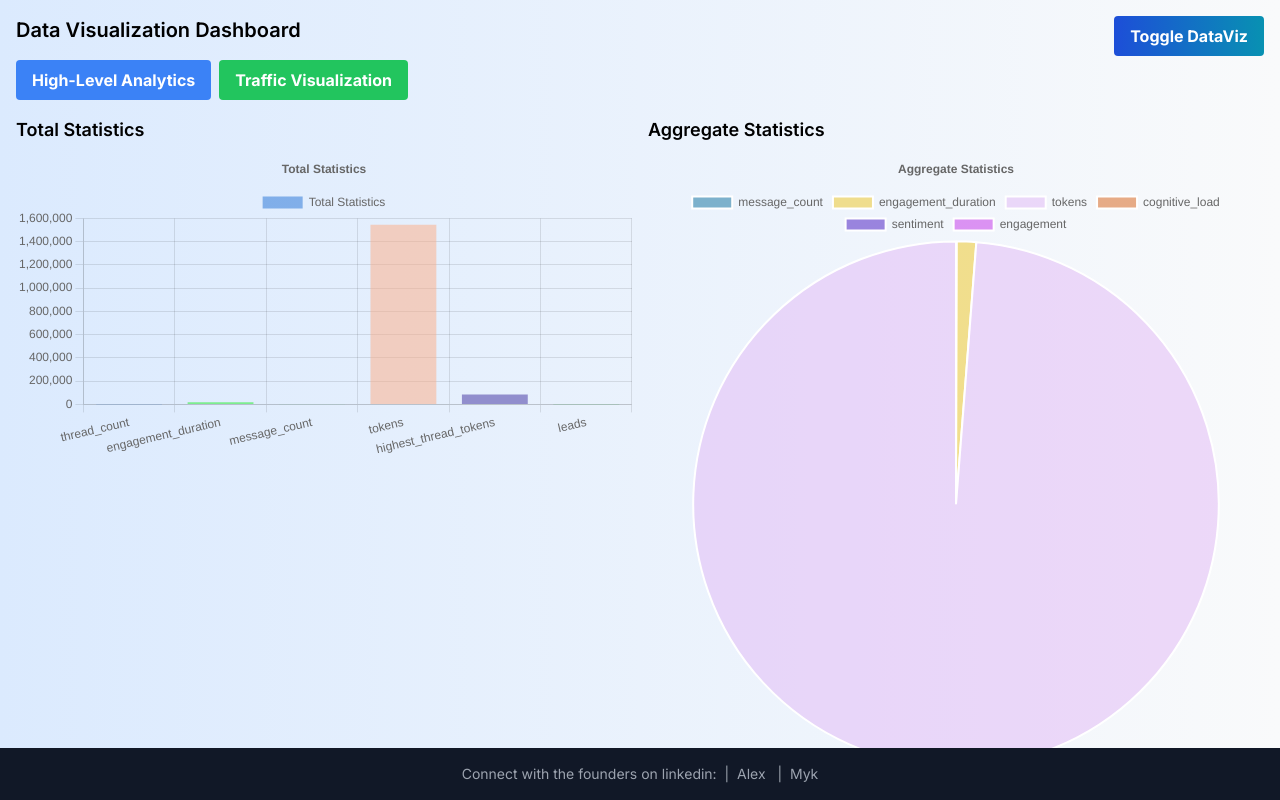
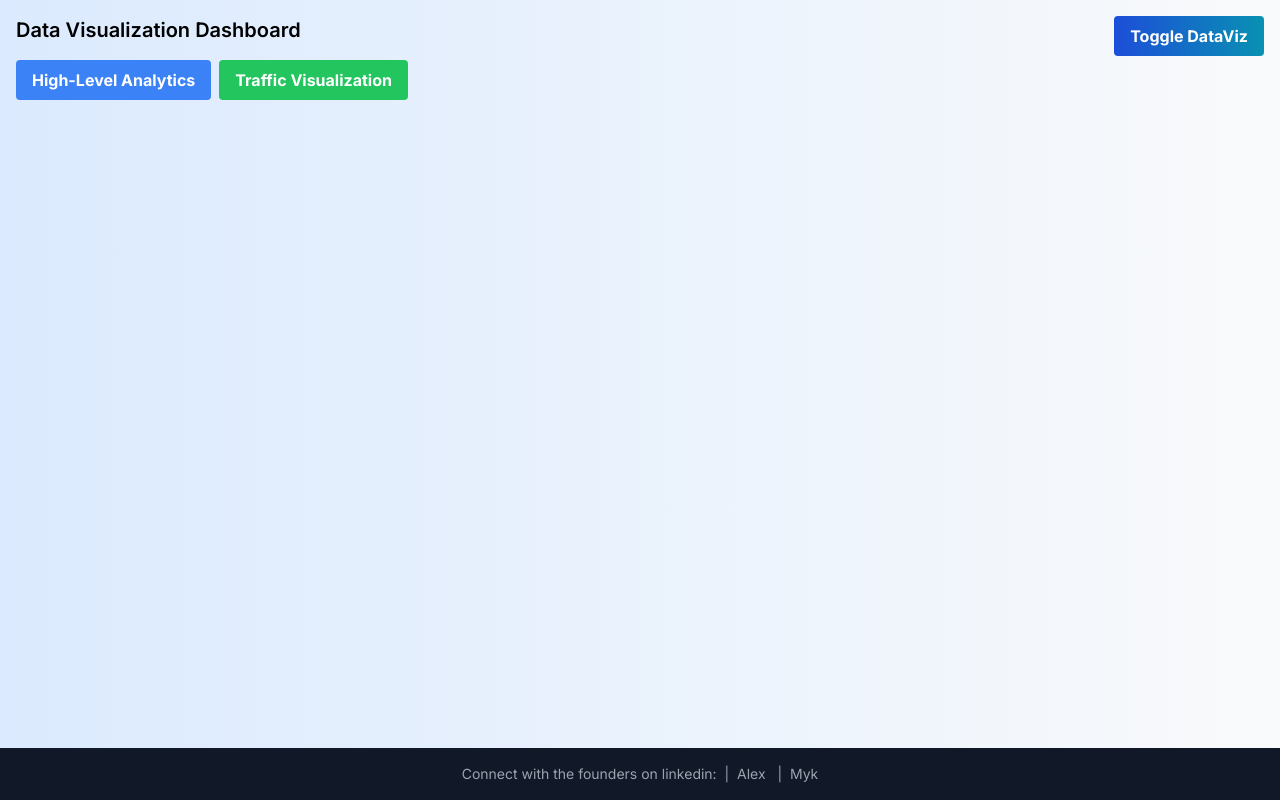
Before and after one commit to screwyforcepush/AIMM, a Next.js app: page / in a window 1280 px wide. Both pictures are taken after a click on the button "Toggle DataViz". Built offline with nearby package versions, Linux system fonts and the light colour scheme.

Commit message:
Enhance analytics page with detailed traffic visualization

```diff
--- a/app/ui/dataviz.tsx
+++ b/app/ui/dataviz.tsx
@@ -2,8 +2,15 @@
 import React, { useState, useEffect } from 'react';
 import { Bar, Pie, Line } from 'react-chartjs-2';
 import 'chart.js/auto';
-import { AssistantData, TotalStatistics, AggregateStatistics, HighLevelAnalytics, TrafficVisualization } from './types';
+import { AssistantData, TotalStatistics, AggregateStatistics, HighLevelAnalytics, TrafficVisualization, TrafficVisualizationComponentProps } from './types';
 import assistantsData from './assistants-data-example.json';
+
+// Placeholder for dynamic data fetching function
+const fetchData = async () => {
+  // This function would fetch real-time data
+  // For now, it returns static data
+  return assistantsData;
+};
 
 const DataViz = () => {
   const [data, setData] = useState<AssistantData>(assistantsData);
@@ -12,75 +19,27 @@ const DataViz = () => {
   const [view, setView] = useState<'high-level' | 'traffic'>('high-level');
 
   useEffect(() => {
-    // This is where we would fetch real-time data in future updates
+    const fetchAndSetData = async () => {
+      const fetchedData = await fetchData();
+      setData(fetchedData);
+    };
+
+    fetchAndSetData();
   }, []);
 
   const renderHighLevelAnalytics = () => {
-    const totalStatsOptions = {
-      responsive: true,
-      plugins: {
-        legend: {
-          position: 'top' as const,
-        },
-        title: {
-          display: true,
-          text: 'Total Statistics',
-        },
-      },
-    };
-
-    const aggregateStatsOptions = {
-      responsive: true,
-      plugins: {
-        legend: {
-          position: 'top' as const,
-        },
-        title: {
-          display: true,
-          text: 'Aggregate Statistics',
-        },
-      },
-    };
-
-    const totalStatsData = {
-      labels: Object.keys(totalStats),
-      datasets: [
-        {
-          label: 'Total Statistics',
-          data: Object.values(totalStats),
-          backgroundColor: Object.keys(totalStats).map(() => `rgba(${Math.floor(Math.random() * 255)}, ${Math.floor(Math.random() * 255)}, ${Math.floor(Math.random() * 255)}, 0.5)`),
-        },
-      ],
-    };
-
-    const aggregateStatsData = {
-      labels: Object.keys(aggregateStats).filter(key => key !== 'dropoff_point'),
-      datasets: [
-        {
-          label: 'Aggregate Statistics',
-          data: Object.values(aggregateStats).filter(value => typeof value !== 'object'),
-          backgroundColor: Object.keys(aggregateStats).map(() => `rgba(${Math.floor(Math.random() * 255)}, ${Math.floor(Math.random() * 255)}, ${Math.floor(Math.random() * 255)}, 0.5)`),
-        },
-      ],
-    };
-
-    return (
-      <div className="grid grid-cols-1 md:grid-cols-2 gap-4">
-        <div>
-          <h2 className="text-lg font-semibold mb-2">Total Statistics</h2>
-          <Bar options={totalStatsOptions} data={totalStatsData} />
-        </div>
-        <div>
-          <h2 className="text-lg font-semibold mb-2">Aggregate Statistics</h2>
-          <Pie options={aggregateStatsOptions} data={aggregateStatsData} />
-        </div>
-      </div>
-    );
+    // Implementation for high-level analytics visualization
   };
 
-  const renderTrafficVisualization = () => {
-    // Placeholder for traffic visualization component
-    return <div>Traffic Visualization Placeholder</div>;
+  const renderTrafficVisualization = (props: TrafficVisualizationComponentProps) => {
+    // Detailed implementation for traffic visualization
+    // Including nodes and edges with interaction data
+    // Utilizing types from `app/ui/types.tsx`
+  };
+
+  const handleSearch = (query: string) => {
+    // Implementation for search feature to filter through message content
+    // Highlight related nodes and edges
   };
 
   return (
@@ -94,7 +53,7 @@ const DataViz = () => {
           Traffic Visualization
         </button>
       </div>
-      {view === 'high-level' ? renderHighLevelAnalytics() : renderTrafficVisualization()}
+      {view === 'high-level' ? renderHighLevelAnalytics() : renderTrafficVisualization({/* props for traffic visualization */})}
     </div>
   );
 };
```
Also changed, not shown: app/ui/types.tsx (+14 -0 lines).
